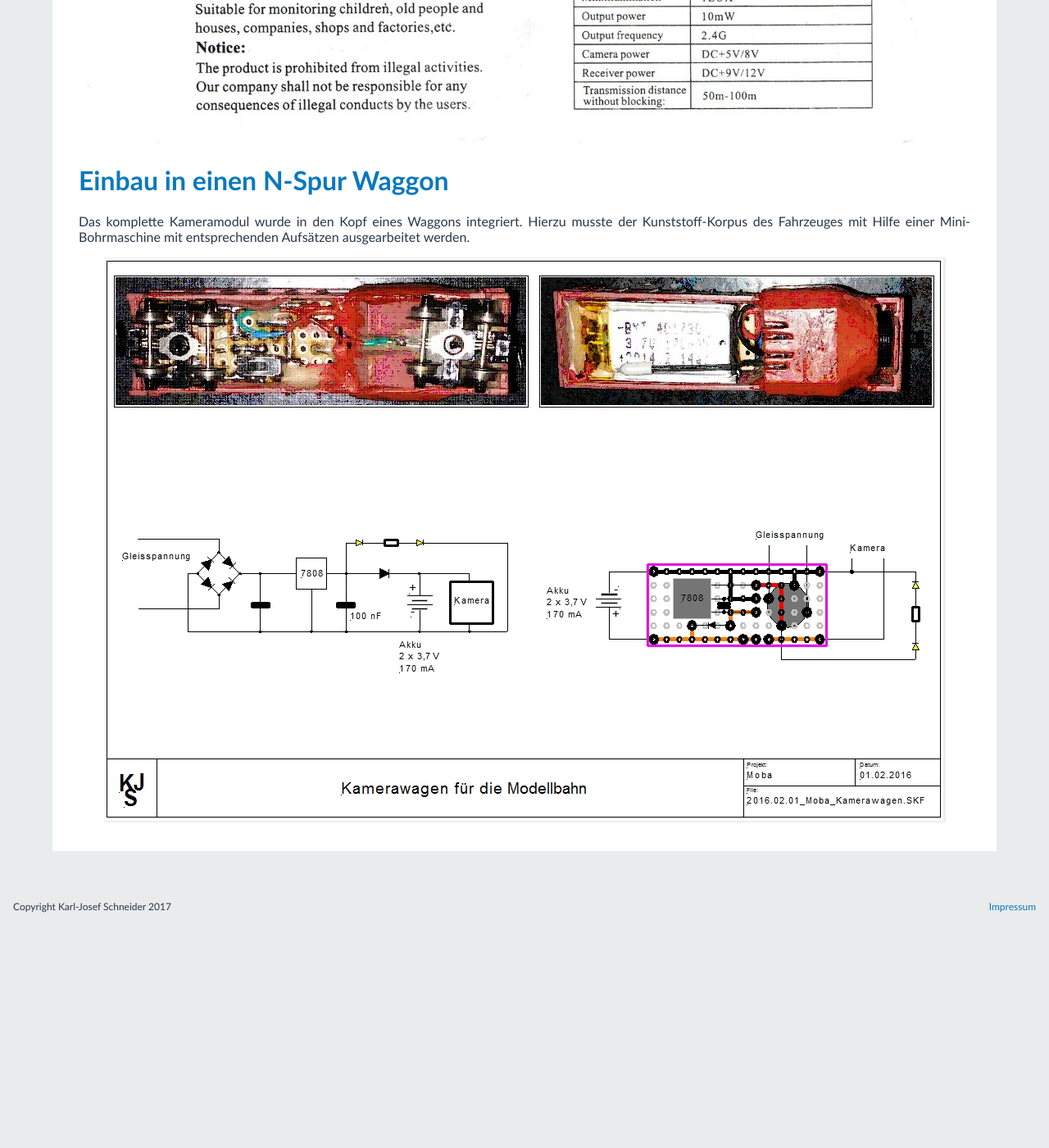
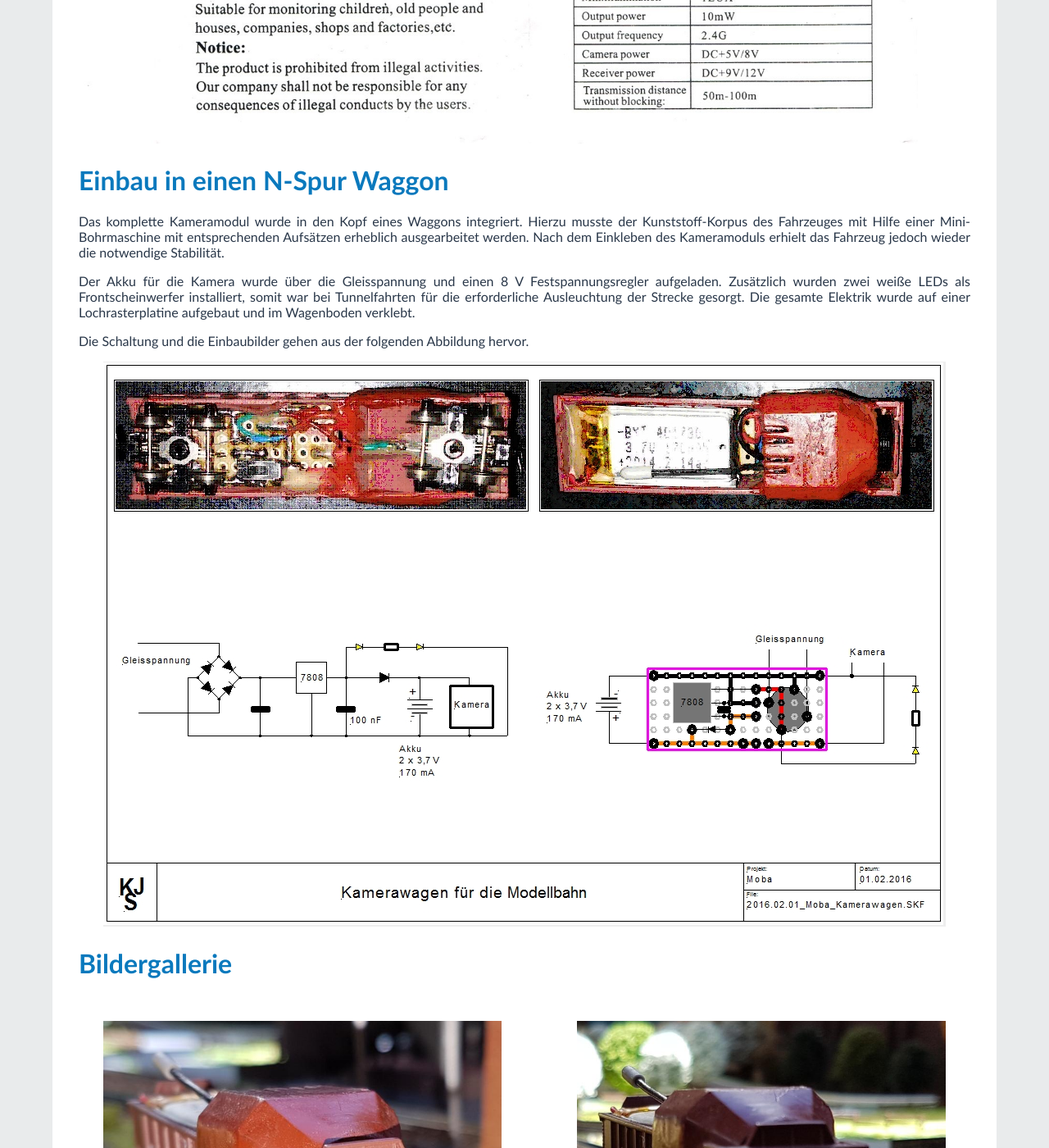
Before and after one commit to karljosefschneider/karljosefschneider.de, a Jekyll site: the page built from _modellbahn/videocar.html, in a window 1280 px wide and 1400 px high, scrolled down 2799 px. Shown: the whole window at 82% size. Built offline with Jekyll 4.4.1, drawn with Linux system fonts in a browser that asks for light colours; before the commit the page ends 3940 px from its top, so only the background shows below that; some of the changed text lies outside the part shown.

Commit message:
videocar ergänzt

```diff
--- a/_modellbahn/videocar.html
+++ b/_modellbahn/videocar.html
@@ -73,10 +73,62 @@
 <p align="justify">
   Das komplette Kameramodul wurde in den Kopf eines Waggons integriert. Hierzu
   musste der Kunststoff-Korpus des Fahrzeuges mit Hilfe einer Mini-Bohrmaschine
-  mit entsprechenden Aufsätzen ausgearbeitet werden.
+  mit entsprechenden Aufsätzen erheblich ausgearbeitet werden. Nach dem
+  Einkleben des Kameramoduls erhielt das Fahrzeug jedoch wieder die notwendige
+  Stabilität.
+</p>
+
+<p align="justify">
+  Der Akku für die Kamera wurde über die Gleisspannung und einen 8 V
+  Festspannungsregler aufgeladen. Zusätzlich wurden zwei weiße LEDs als
+  Frontscheinwerfer installiert, somit war bei Tunnelfahrten für die
+  erforderliche Ausleuchtung der Strecke gesorgt. Die gesamte Elektrik wurde
+  auf einer Lochrasterplatine aufgebaut und im Wagenboden verklebt.
+</p>
+
+<p align="justify">
+  Die Schaltung und die Einbaubilder gehen aus der folgenden Abbildung hervor.
 </p>
 
 <p align="center">
   <img src="/img/modellbahn/videocar/videocar_wageneinbau.jpg"
-   alt="Operating Manual" width="" height="">
+   alt="Moduleinbau in den Wagen" width="" height="">
 </p>
+
+<h1><a name="bilder">Bildergallerie</a></h1>
+
+<div>
+  <img src="/img/modellbahn/videocar/videocar_front.jpg" alt="Frontansicht"
+  align="left" width="" height="500" style="margin:30px">
+
+  <img src="/img/modellbahn/videocar/videocar_licht.jpg" alt="Lichtansicht"
+  align="right" width="" height="500" style="margin:30px">
+</div>
+
+<p align="center">
+  Frontansichten des Kamera-Waggons
+</p>
+
+<p align="center">
+  <img src="/img/modellbahn/videocar/videocar_seite.jpg"
+   alt="Seitenansicht" width="" height="">
+</p>
+
+<p align="center">
+  Seitenansicht des Kamera-Waggons
+</p>
+
+<p align="center">
+  <img src="/img/modellbahn/videocar/videocar_top.jpg"
+   alt="Top-Ansicht" width="" height="">
+</p>
+
+<p align="center">
+  Top-Ansicht des Kamera-Waggons
+</p>
+
+<h1><a name="video">Video</a></h1>
+
+<p align="center">
+  Video folgt in Kürze
+</p>
```
Also changed, not shown: other parts of _modellbahn/videocar.html (+2 -2 lines), img/modellbahn/aufzug_titel.jpg, img/modellbahn/postbus_titel.jpg, img/modellbahn/videocar/videocar_front.jpg (added), img/modellbahn/videocar/videocar_licht.jpg (added), img/modellbahn/videocar/videocar_seite.jpg (added), img/modellbahn/videocar/videocar_top.jpg (added), img/modellbahn/videocar_titel.jpg (added).
